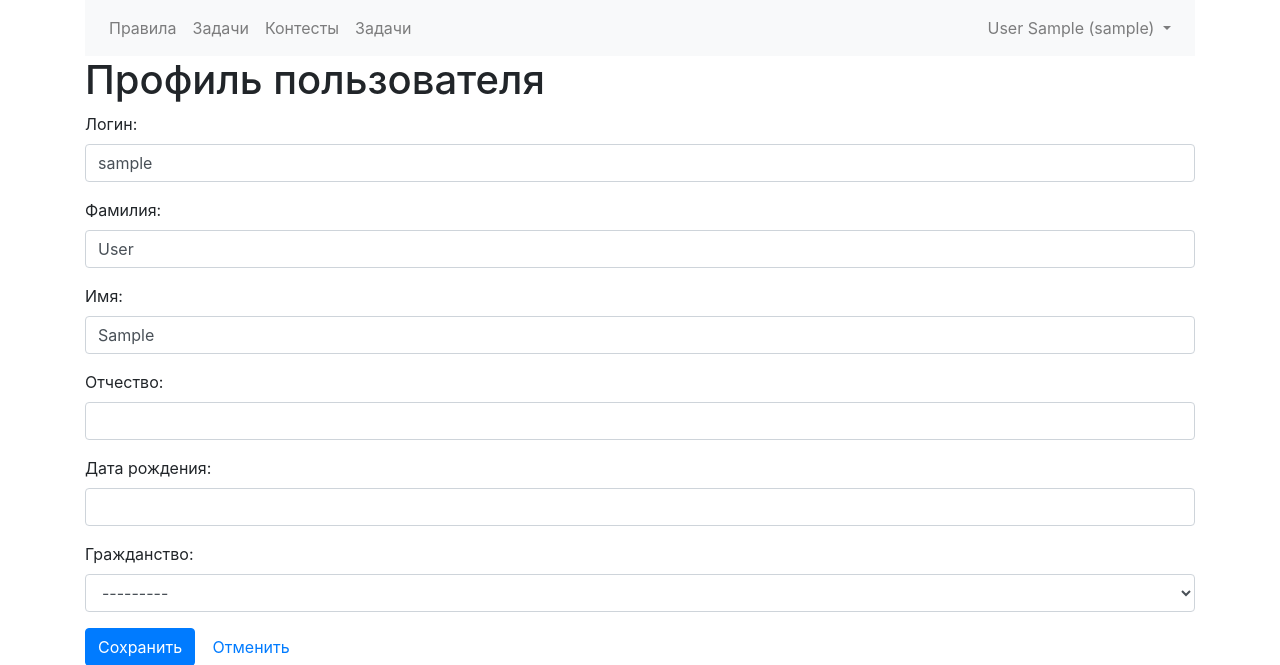
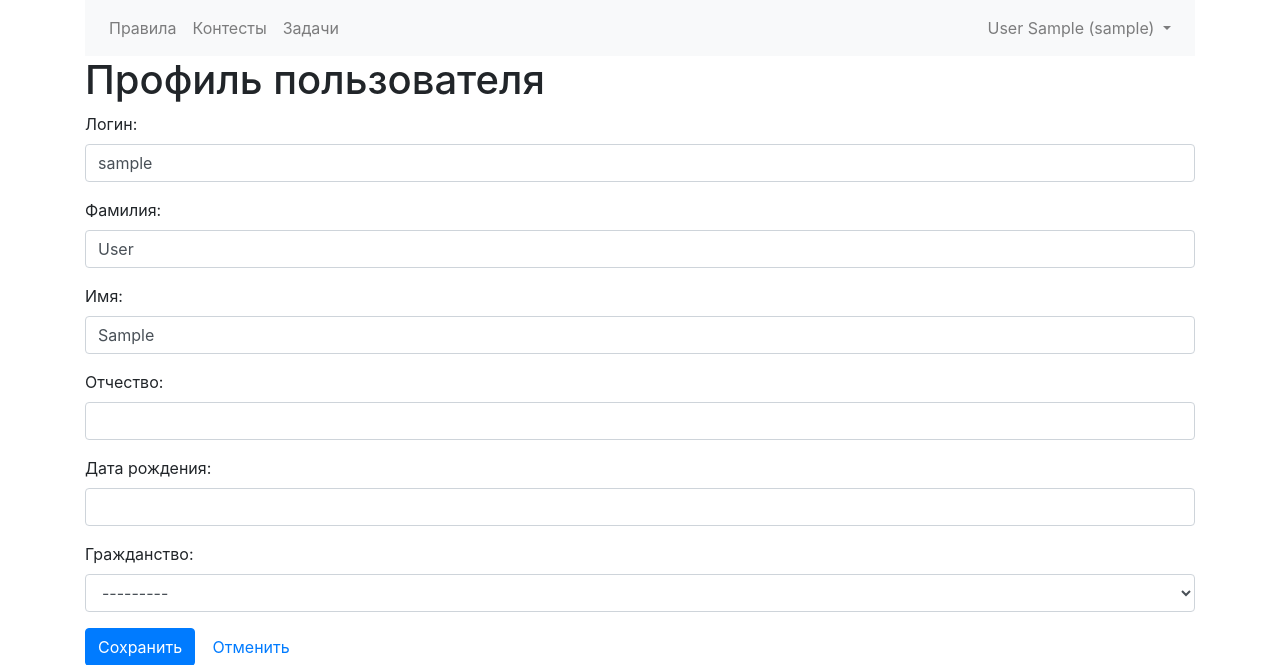
Before and after one commit to kafitimi/multimeter, a Django app: page /account/ in a window 1280 px wide. Shown: the top 665 px of the page. Run offline with Django 3.2, Linux system fonts and the light colour scheme; the visitor is signed in with stand-in values (Sample User, id 1); data that the repository does not hold is empty; some libraries are stand-ins or nearby versions.

Commit message:
убирает повтор пункта задачи из меню

```diff
--- a/multimeter/templates/multimeter/menu.html
+++ b/multimeter/templates/multimeter/menu.html
@@ -8,9 +8,6 @@
                     <ul class="navbar-nav mr-auto">
                         <li class="nav-item{% if request.resolver_match.view_name == 'template' %} active{% endif %}">
                             <a class="nav-link" href="{% url 'index' %}">Правила</a>
-                        </li>
-                        <li class="nav-item{% if request.resolver_match.view_name == 'template' %} active{% endif %}">
-                            <a class="nav-link" href="">Задачи</a>
                         </li>
                         {% if user.is_superuser %}
                             <li class="nav-item{% if request.resolver_match.view_name == 'contest_list' %} active{% endif %}">
```
